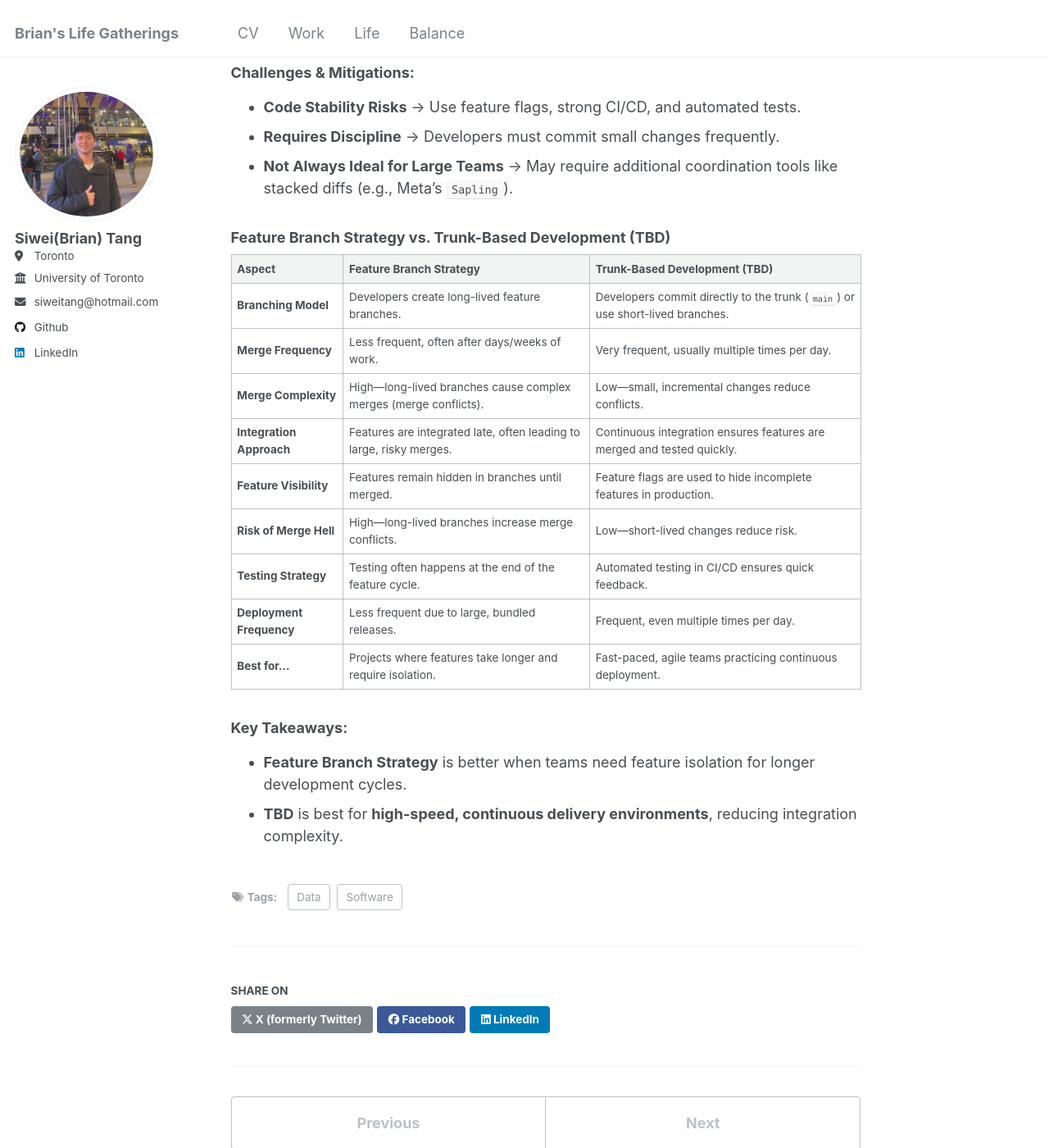
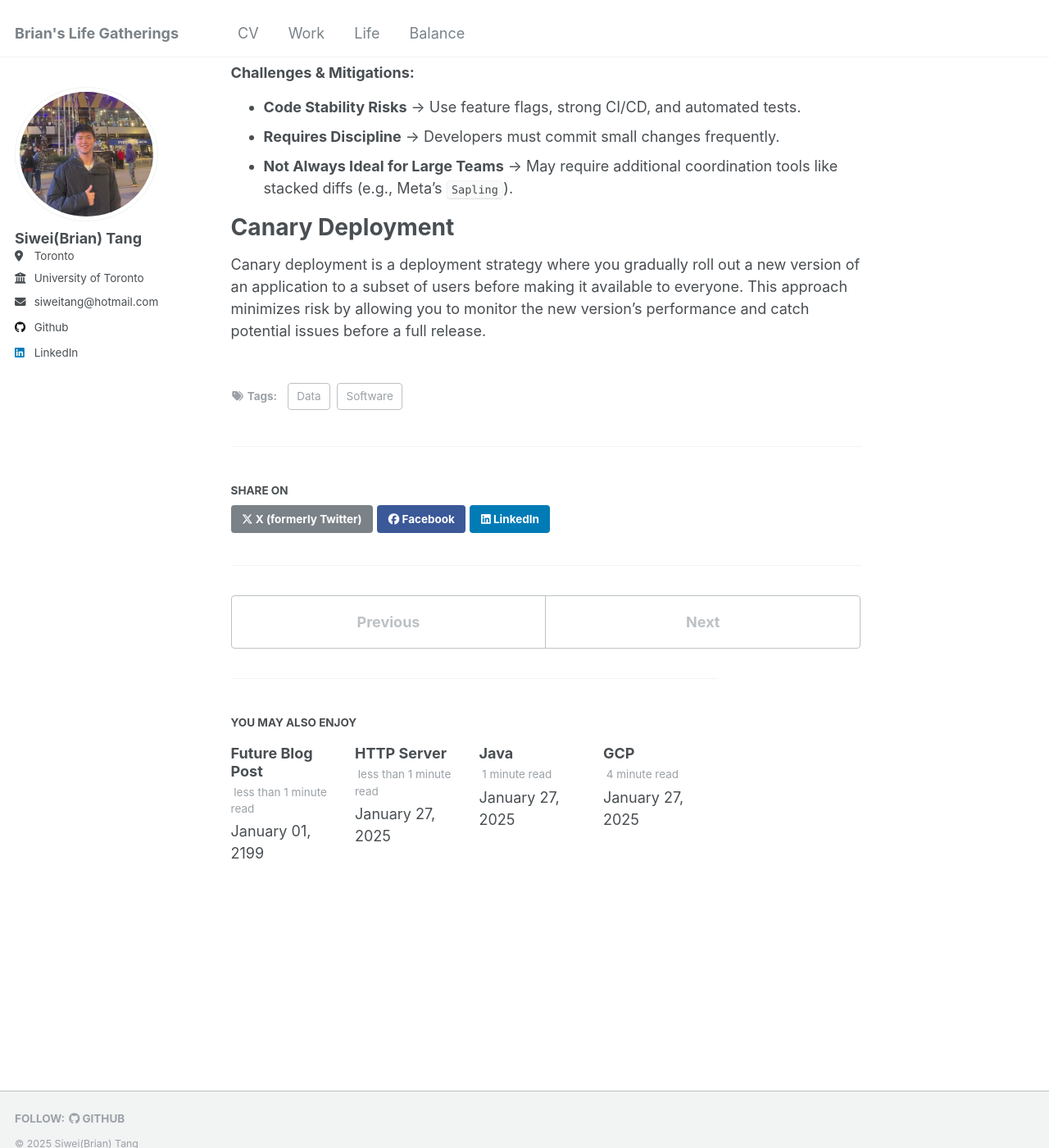
Before and after one commit to tangsiwei0831/tangsiwei0831.github.io, a Jekyll site: the page built from _posts/2025-01-27-miscellaneous.md, in a window 1280 px wide and 1400 px high, scrolled down 1628 px. Shown: the whole window at 82% size. Built offline with Jekyll 4.4.1, drawn with Linux system fonts in a browser that asks for light colours; some of the changed text lies outside the part shown.

Commit message:
add content

```diff
--- a/_posts/2025-01-27-miscellaneous.md
+++ b/_posts/2025-01-27-miscellaneous.md
@@ -49,21 +49,5 @@ tags:
 - **Requires Discipline** → Developers must commit small changes frequently.
 - **Not Always Ideal for Large Teams** → May require additional coordination tools like stacked diffs (e.g., Meta’s `Sapling`).
 
-
-### **Feature Branch Strategy vs. Trunk-Based Development (TBD)**
-
-| **Aspect**              | **Feature Branch Strategy**                             | **Trunk-Based Development (TBD)**               |
-|-------------------------|---------------------------------------------------------|------------------------------------------------|
-| **Branching Model**     | Developers create long-lived feature branches.         | Developers commit directly to the trunk (`main`) or use short-lived branches. |
-| **Merge Frequency**     | Less frequent, often after days/weeks of work.         | Very frequent, usually multiple times per day. |
-| **Merge Complexity**    | High—long-lived branches cause complex merges (merge conflicts). | Low—small, incremental changes reduce conflicts. |
-| **Integration Approach**| Features are integrated late, often leading to large, risky merges. | Continuous integration ensures features are merged and tested quickly. |
-| **Feature Visibility**  | Features remain hidden in branches until merged.       | Feature flags are used to hide incomplete features in production. |
-| **Risk of Merge Hell**  | High—long-lived branches increase merge conflicts.     | Low—short-lived changes reduce risk. |
-| **Testing Strategy**    | Testing often happens at the end of the feature cycle. | Automated testing in CI/CD ensures quick feedback. |
-| **Deployment Frequency**| Less frequent due to large, bundled releases.         | Frequent, even multiple times per day. |
-| **Best for...**         | Projects where features take longer and require isolation. | Fast-paced, agile teams practicing continuous deployment. |
-
-### **Key Takeaways:**
-- **Feature Branch Strategy** is better when teams need feature isolation for longer development cycles.
-- **TBD** is best for **high-speed, continuous delivery environments**, reducing integration complexity.
+# Canary Deployment
+Canary deployment is a deployment strategy where you gradually roll out a new version of an application to a subset of users before making it available to everyone. This approach minimizes risk by allowing you to monitor the new version’s performance and catch potential issues before a full release.
```
Also changed, not shown: _posts/2025-02-17-HTTP-server.md (added, +29 -0 lines).
